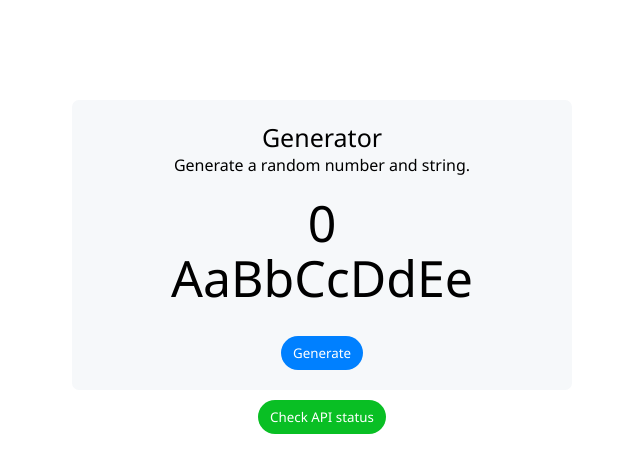
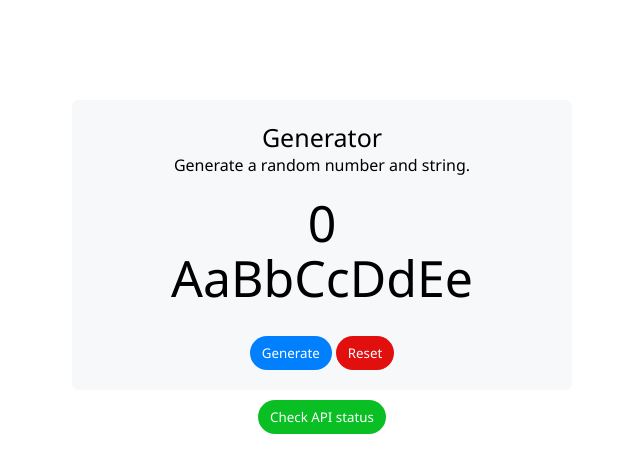
Before and after one commit to smonolo/stefano, an Electron app: page App/_templates/index.html in a window 1500 px wide. Shown: the whole page, without its empty margins (428-1068 px from the left). Drawn offline with nearby package versions, Linux system fonts and the light colour scheme.

Commit message:
Added reset button

```diff
--- a/App/_assets/css/global.css
+++ b/App/_assets/css/global.css
@@ -40,6 +40,10 @@ body {
     border-radius: 20px;
     margin-top: 30px;
 }
+.button.red {
+    background-color: rgb(226, 15, 15);
+    border: none rgb(226, 15, 15);
+}
 .button.green {
     margin-top: 10px;
     background-color: #09bf24;
--- a/App/_assets/scripts/index.js
+++ b/App/_assets/scripts/index.js
@@ -30,6 +30,8 @@ function randomNumber() {
             banner.html('Whoops! There was an error. Try again in some minutes.').fadeIn('slow');
         });
     } catch (err) {
+        console.log('Could not establish connection to API server.');
+
         setTimeout(() => {
             setTimeout(() => {
                 banner.fadeOut('slow');
@@ -97,3 +99,16 @@ function checkAPI() {
         errorBanner.html('Whoops! API failed to respond. Try again in some minutes.').fadeIn('slow');
     }
 }
+
+function resetValues() {
+    const button = $('#resetButton');
+    const number = $('#number');
+    const string = $('#string');
+
+    button.html('Resetting').toggleClass('disabled').attr('disabled', true);
+
+    setTimeout(() => button.html('Reset').toggleClass('disabled').attr('disabled', false), 500);
+
+    number.html('0');
+    string.html('AaBbCcDdEe');
+}
--- a/App/_templates/index.html
+++ b/App/_templates/index.html
@@ -16,6 +16,7 @@
                 <div class="value" id="number">0</div>
                 <div class="value" id="string">AaBbCcDdEe</div>
                 <button class="button" id="button" onclick="randomNumber();">Generate</button>
+                <button class="button red" id="resetButton" onclick="resetValues();">Reset</button>
             </div>
             <button class="button green" id="apiButton" onclick="checkAPI();">Check API status</button>
         </div>
```
